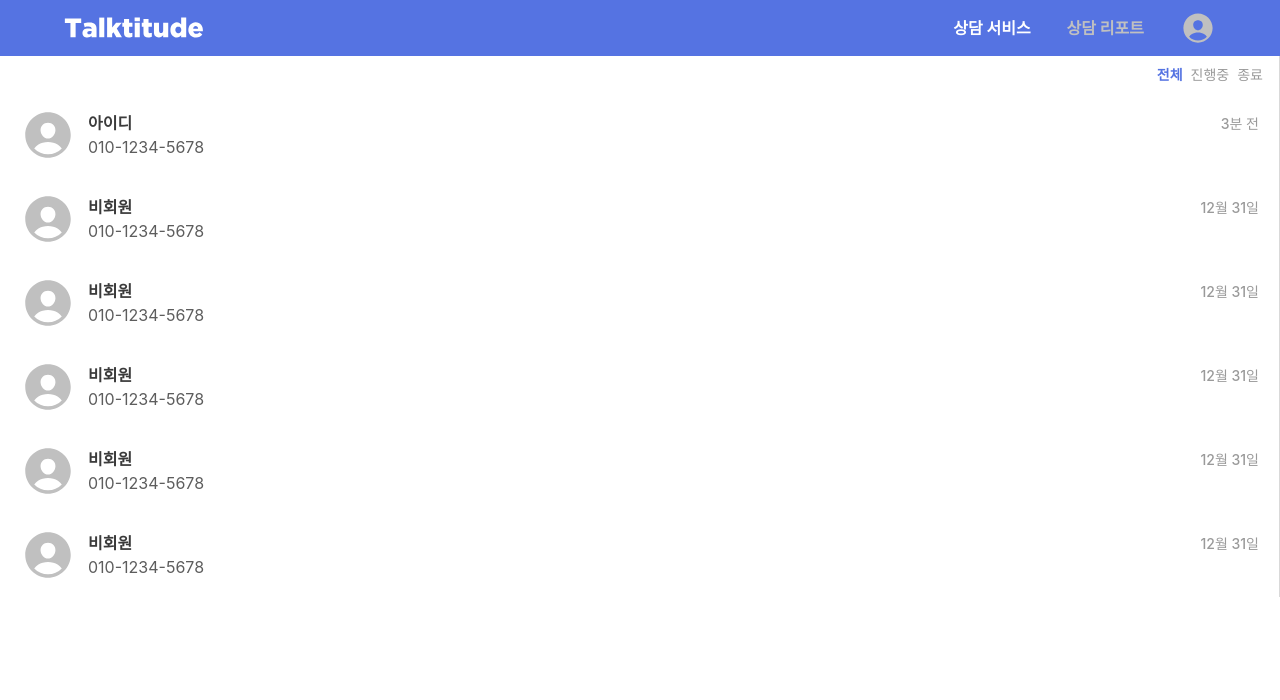
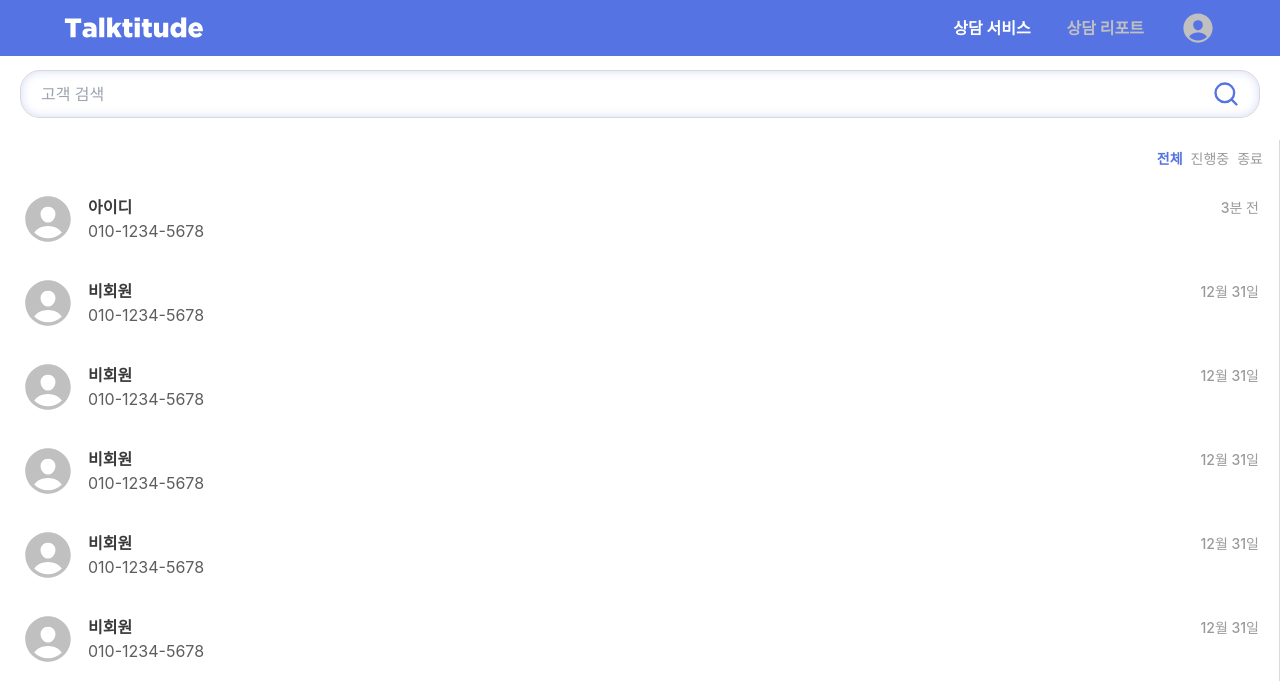
Before and after one commit to Talktitude/talktitude-agent-FE, a Next.js app: page /support in a window 1280 px wide. Shown: the top 700 px of the page. Built offline with nearby package versions, Linux system fonts and the light colour scheme; a web font is replaced by a local one.

Commit message:
feat: support 페이지에 SearchInput 컴포넌트 추가 (#5)

```diff
--- a/src/app/(main)/support/page.tsx
+++ b/src/app/(main)/support/page.tsx
@@ -2,6 +2,7 @@
 
 import Header from '@/components/common/Header';
 import ChatList from '@/components/support/ChatList';
+import SearchInput from '@/components/support/SearchInput';
 
 import React from 'react';
 
@@ -10,7 +11,10 @@ export default function SupportPage() {
     <>
       <Header />
       <div className="flex w-full">
-        <ChatList />
+        <div className="flex flex-col flex-1 gap-2">
+          <SearchInput />
+          <ChatList />
+        </div>
       </div>
     </>
   );
```
